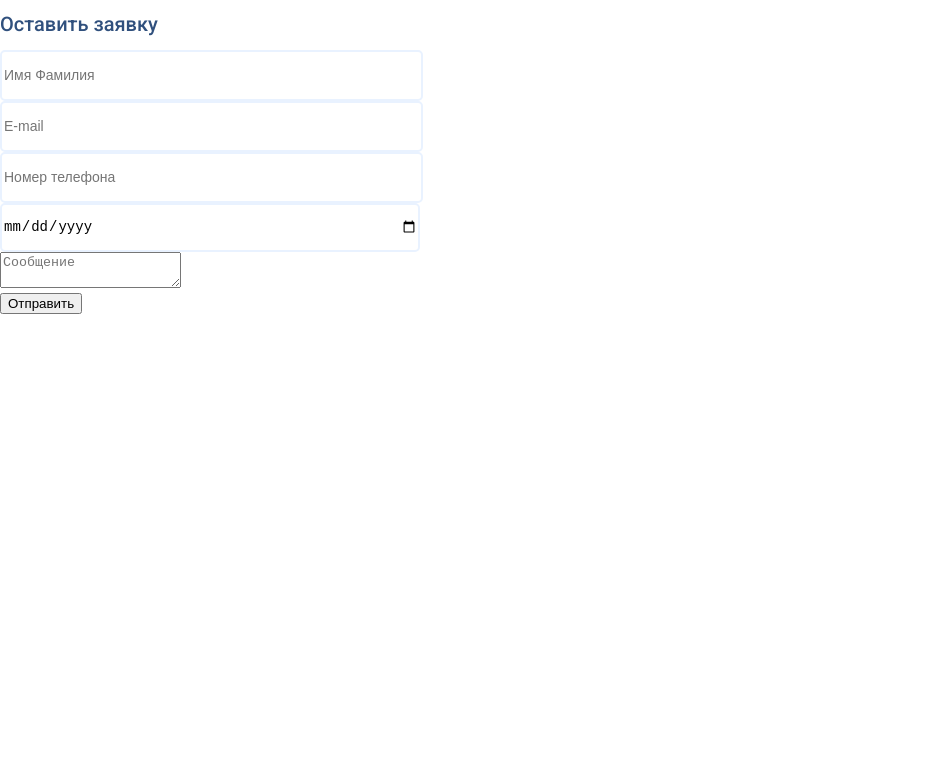
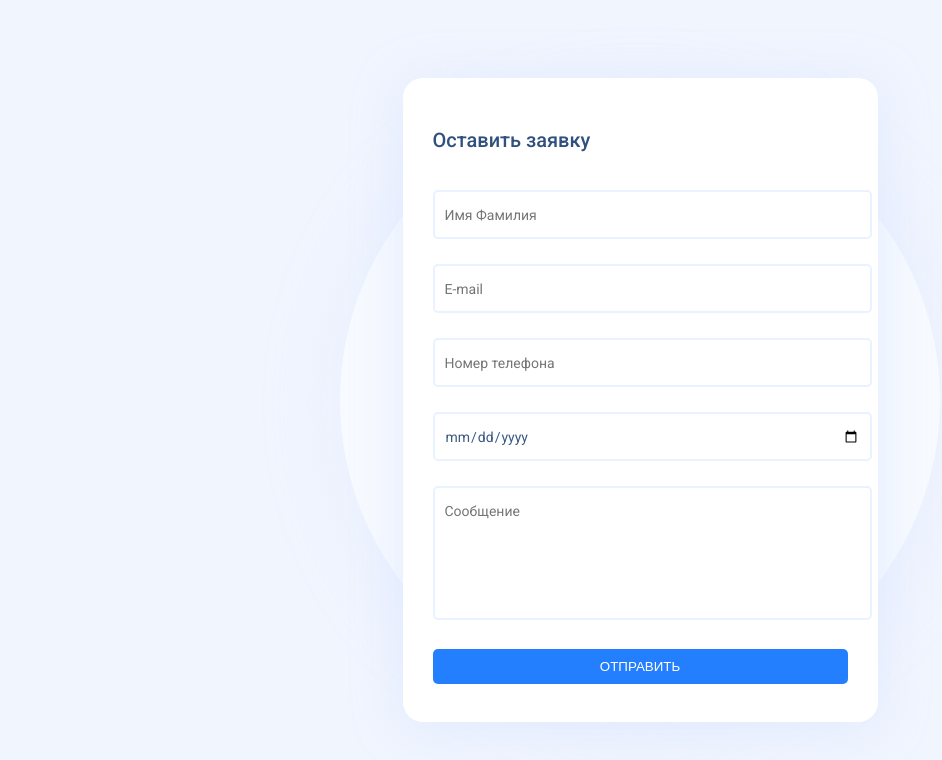
Before and after one commit to SashaLado/test_React_form, a React (Create React App) app: page / in a window 1280 px wide. Shown: the top 760 px of the page, without its empty margins (0-942 px from the left). Built offline with nearby package versions, Linux system fonts and the light colour scheme.

Commit message:
Add email validation

```diff
--- a/src/components/Form/Form.css
+++ b/src/components/Form/Form.css
@@ -1,3 +1,53 @@
+.circle {
+  position: absolute;
+  z-index: 1;
+  width: 600px;
+  height: 600px;
+  background-color: #F7FAFF;
+  border-radius: 50%;
+  box-shadow: 0 4px 70px 6px rgba(217, 229, 255, 0.25);
+}
+
 .form__container {
+  opacity: 0;
+  position: relative;
+  z-index: 2;
   max-width: 415px;
+  width: 100%;
+  background: #FFFFFF;
+  box-shadow: 0 6px 50px rgba(217, 229, 255, 0.7);
+  border-radius: 20px;
+  padding: 38px 30px;
+  animation: fadeForm 1s ease-in-out forwards;
 }
+
+@keyframes fadeForm {
+  0% {
+    opacity: 0;
+  }
+  25% {
+    opacity: .25;
+  }
+  50% {
+    opacity: .5;
+  }
+  75% {
+    opacity: .75;
+  }
+  100% {
+    opacity: 1;
+  }
+}
+
+.form__input {
+  position: relative;
+  margin-bottom: 25px;
+}
+
+.input_error {
+  color: red;
+  font-size: 12px;
+  line-height: 14px;
+  position: absolute;
+  bottom: -15px;
+}
--- a/src/components/Form/Form.tsx
+++ b/src/components/Form/Form.tsx
@@ -1,30 +1,81 @@
 import "./Form.css"
+import { useState } from 'react';
 
 export const Form = () => {
+    const [name, setName] = useState<string>('')
+    const [nameError, setNameError] = useState<boolean>(false)
+    const [phone, setPhone] = useState<string>('')
+    const [phoneError, setPhoneError] = useState<boolean>(false)
+    const [email, setEmail] = useState<string>('')
+    const [emailError, setEmailError] = useState<boolean>(false)
+    const [birthday, setBirthday] = useState<string>('')
+    const [massage, setMassage] = useState<string>('')
+
+    const handleEmailChange = (e: {target: {value: string}}) => {
+        setEmail(e.target.value)
+        const isValid =  e.target.value
+            .toLowerCase()
+            .match(
+                /^(([^<>()[\]\\.,;:\s@"]+(\.[^<>()[\]\\.,;:\s@"]+)*)|(".+"))@((\[[0-9]{1,3}\.[0-9]{1,3}\.[0-9]{1,3}\.[0-9]{1,3}\])|(([a-zA-Z\-0-9]+\.)+[a-zA-Z]{2,}))$/
+            );
+        !isValid ? setEmailError(true) : setEmailError(false)
+    }
+
     return (
-        <>
+        <main>
             <div className="circle" />
             <div className="form__container">
                 <h1>Оставить заявку</h1>
                 <div className="form__inputs-wrapper">
                     <div className="form__input">
-                        <input type="text" placeholder="Имя Фамилия"/>
+                        <input
+                            type="text"
+                            placeholder="Имя Фамилия"
+                            value={name}
+                            onChange={({ target: {value} }) => setName(value)}
+                        />
+                        {nameError &&
+                            <div className="input_error">Пожалуйста, введите корректно имя и фамилию</div>}
                     </div>
                     <div className="form__input">
-                        <input type="text" placeholder="E-mail"/>
+                        <input
+                            type="text"
+                            placeholder="E-mail"
+                            value={email}
+                            onChange={(e) => handleEmailChange(e)}
+                        />
+                        {emailError &&
+                        <div className="input_error">Пожалуйста, введите корректно email</div>}
                     </div>
                     <div className="form__input">
-                        <input type="text" placeholder="Номер телефона"/>
+                        <input
+                            type="text"
+                            placeholder="Номер телефона"
+                            value={phone}
+                            onChange={({ target: {value} }) => setPhone(value)}
+                        />
+                        {phoneError &&
+                        <div className="input_error">Пожалуйста, введите корректно номер телефона</div>}
+
                     </div>
                     <div className="form__input">
-                        <input type="date" placeholder="Дата рождения"/>
+                        <input
+                            type="date"
+                            placeholder="Дата рождения"
+                            value={birthday}
+                            onChange={({ target: {value} }) => setBirthday(value)}
+                        />
                     </div>
                     <div className="form__input">
-                        <textarea placeholder="Сообщение"/>
+                        <textarea
+                            placeholder="Сообщение"
+                            value={massage}
+                            onChange={({ target: {value} }) => setMassage(value)}
+                        />
                     </div>
                 </div>
-                <button>Отправить</button>
+                <button type="submit">Отправить</button>
             </div>
-        </>
+        </main>
     )
 }
--- a/src/index.css
+++ b/src/index.css
@@ -1,15 +1,18 @@
 body {
   margin: 0;
-  font-family: -apple-system, BlinkMacSystemFont, 'Segoe UI', 'Roboto', 'Oxygen',
-    'Ubuntu', 'Cantarell', 'Fira Sans', 'Droid Sans', 'Helvetica Neue',
-    sans-serif;
+  font-family: "Roboto", serif;
   -webkit-font-smoothing: antialiased;
   -moz-osx-font-smoothing: grayscale;
 }
 
-code {
-  font-family: source-code-pro, Menlo, Monaco, Consolas, 'Courier New',
-    monospace;
+
+main {
+  background-color: #F1F5FE;
+  height: 100vh;
+  display: flex;
+  flex-direction: column;
+  justify-content: center;
+  align-items: center;
 }
 
 h1 {
@@ -18,13 +21,47 @@ h1 {
   font-weight: 500;
   font-size: 20px;
   line-height: 23px;
+  margin-bottom: 38px;
 }
 
-input {
+input,
+textarea {
   height: 45px;
   width: 100%;
+  color: #3B5983;
+  font-family: "Roboto", serif;
   font-size: 14px;
   line-height: 16px;
   border: 2px solid #E9F2FF;
   border-radius: 5px;
+  padding: 0 10px;
 }
+
+input:focus,
+textarea:focus {
+  outline: none;
+  border: 2px solid #C1D9FD;
+}
+
+textarea {
+  height: 100px;
+  padding-top: 15px;
+  padding-bottom: 15px;
+  resize: none;
+}
+
+button {
+  display: block;
+  height: 35px;
+  width: 100%;
+  background-color: #247FFF;
+  border: none;
+  border-radius: 5px;
+  text-transform: uppercase;
+  color: #FFFFFF;
+  transition: .3s;
+}
+
+button:hover {
+  background-color: #0D6CF2;
+}
```
